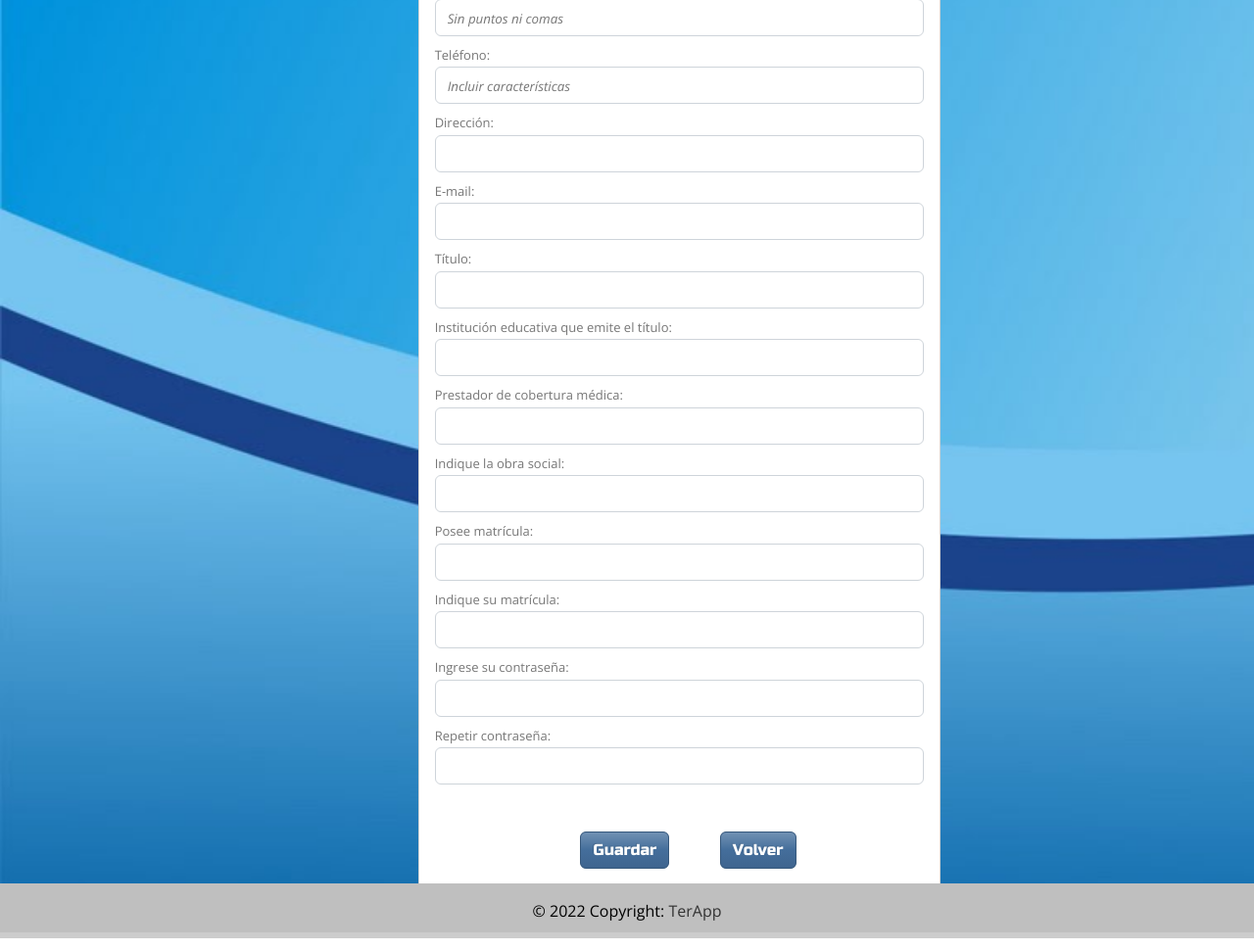
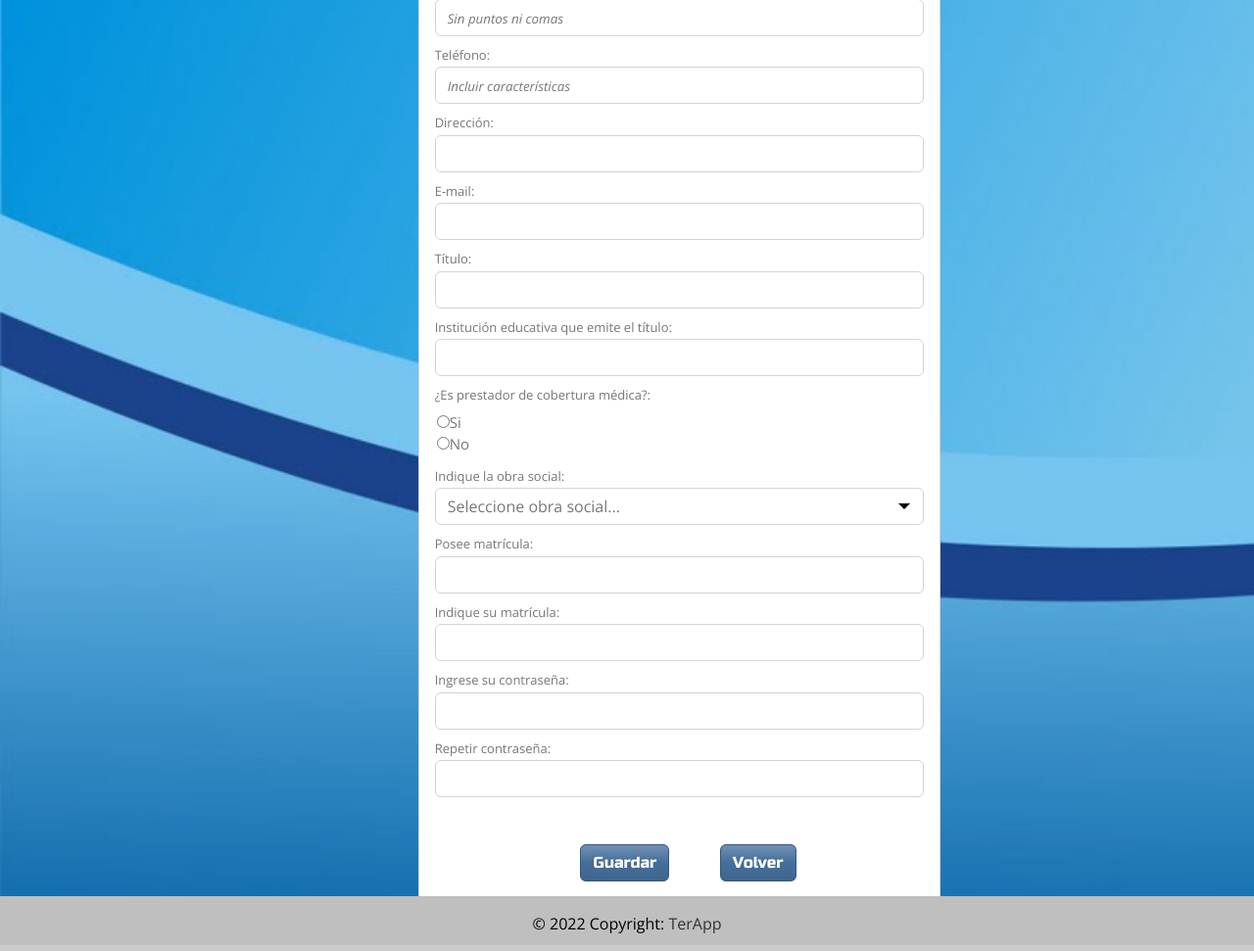
Before and after one commit to marcosegutierrez/TerApp_TPDI, a Flask app: page /professional in a window 1280 px wide. Shown: the part 344-1315 px from the top of the page at 98% size. Run offline with Flask 2, Linux system fonts and the light colour scheme; data comes from the database, SQL or seed files in the repository; some libraries are stand-ins or nearby versions.

Commit message:
Se realizan cambios varios

```diff
--- a/static/css/main.css
+++ b/static/css/main.css
@@ -133,8 +133,16 @@ select {
     -moz-appearance: none;
     -o-appearance: none;
     appearance: none;
+}
 
-    }
-    select::-ms-expand {
+select::-ms-expand {
     display: none; /*Evita que se muestre la flecha por defecto en versiones de IE*/
-    }
+}
+
+input[type=number]::-webkit-inner-spin-button,
+input[type=number]::-webkit-outer-spin-button {
+-webkit-appearance: none;
+margin: 0;
+}
+
+input[type=number] { -moz-appearance:textfield; }
--- a/templates/My_Profile.html
+++ b/templates/My_Profile.html
@@ -8,41 +8,61 @@
 
                 <h2 class="text-center">MI PERFIL PROFESIONAL</h2>
                 <label for="nombre">Nombre:</label>
-                <input type="text" name="nombre" class="form-control ">
+                <input type="text" name="nombre" class="form-control" required/>
                 <label for="apellido">Apellido:</label>
-                <input type="text" name="apellido" class="form-control ">
+                <input type="text" name="apellido" class="form-control" required/>
                 <label for="dni">DNI:</label>
-                <input type="number" pattern="/^-?\d+\.?\d*$/" name="dni" placeholder="Sin puntos ni comas" class="form-control " onKeyPress="if(this.value.length==8) return false;">
+                <input type="number" pattern="/^-?\d+\.?\d*$/" name="dni" placeholder="Sin puntos ni comas" class="form-control " onKeyPress="if(this.value.length==8) return false;" required/>
                 <label for="telefono">Teléfono:</label>
-                <input type="number" pattern="/^-?\d+\.?\d*$/" name="telefono" placeholder="Incluir características" class="form-control " onKeyPress="if(this.value.length==15) return false;">
+                <input type="number" pattern="/^-?\d+\.?\d*$/" name="telefono" placeholder="Incluir características" class="form-control " onKeyPress="if(this.value.length==15) return false;" required/>
                 <label for="direccion">Dirección:</label>
-                <input type="text" name="direccion" class="form-control ">
+                <input type="text" name="direccion" class="form-control">
                 <label for="email">E-mail:</label>
-                <input type="text" name="email" class="form-control ">
+                <input type="text" name="email" class="form-control" required/>
                 <label for="titulo">Título:</label>
-                <input type="text" name="titulo" class="form-control ">
+                <input type="text" name="titulo" class="form-control" required/>
                 <label for="institucion_educativa">Institución educativa que emite el título:</label>
-                <input type="text" name="institucion_educativa" class="form-control ">
+                <input type="text" name="institucion_educativa" class="form-control" required/>
 
                 <!-- Sección a modificar presentación-->
 
-                <label for="es_prestador">Prestador de cobertura médica:</label>
-                <input type="text" name="es_prestador" class="form-control ">
+                <label for="es_prestador">¿Es prestador de cobertura médica?:</label><br>
+                <div class="radio_button">
+                <input type="radio" name="es_prestador" value="Si" required/>Si<br>
+                <input type="radio" name="es_prestador" value="No" required/>No<br>
+
+                </div>
+                <!--<label for="es_prestador">Prestador de cobertura médica:</label>
+                <input type="text" name="es_prestador" class="form-control ">-->
 
                 <label for="obra_social">Indique la obra social:</label>
-                <input type="text" name="obra_social" class="form-control ">
+                <select name="obra_social" class="seleccion form-control" required>
+                    <option value="0">Seleccione obra social...</option>
+                    <option value="Galeno">Galeno</option>
+                    <option value="Medicus">Medicus</option>
+                    <option value ="Osseg">Osseg</option>
+                    <option value="Opdea">Opdea</option>
+                    <option value="Hominis">Hominis</option>
+                    <option value="Osdipp">Osdipp</option>
+                    <option value="Ospic">Ospic</option>
+                    <option value="Elevar">Elevar</option>
+                    <option value="Medicus">Medicus</option>
+                </select>
+
+                <!--<label for="obra_social">Indique la obra social:</label>
+                <input type="text" name="obra_social" class="form-control ">-->
 
                 <label for="esta_matriculado">Posee matrícula:</label>
-                <input type="text" name="esta_matriculado" class="form-control ">
+                <input type="text" name="esta_matriculado" class="form-control" required/>
 
                 <!---->
 
                 <label for="matricula">Indique su matrícula:</label>
-                <input type="number" pattern="/^-?\d+\.?\d*$/" name="matricula" class="form-control " onKeyPress="if(this.value.length==10) return false;">
+                <input type="number" pattern="/^-?\d+\.?\d*$/" name="matricula" class="form-control " onKeyPress="if(this.value.length==10) return false;" required/>
                 <label for="contraseña">Ingrese su contraseña:</label>
-                <input type="password" name="contraseña" class="form-control ">
+                <input type="password" name="contraseña" class="form-control" required/>
                 <label for="repetir_contraseña">Repetir contraseña:</label>
-                <input type="password" name="repetir_contraseña" class="form-control ">
+                <input type="password" name="repetir_contraseña" class="form-control" required/>
 
                 <div class="offset-md-3">
                     <button type="submit" class="btn btn-primary btn-bg mx-4 my-5">
```
Also changed, not shown: templates/Edit_Patient.html (+24 -22 lines), templates/Edit_Professional.html (+14 -14 lines).
